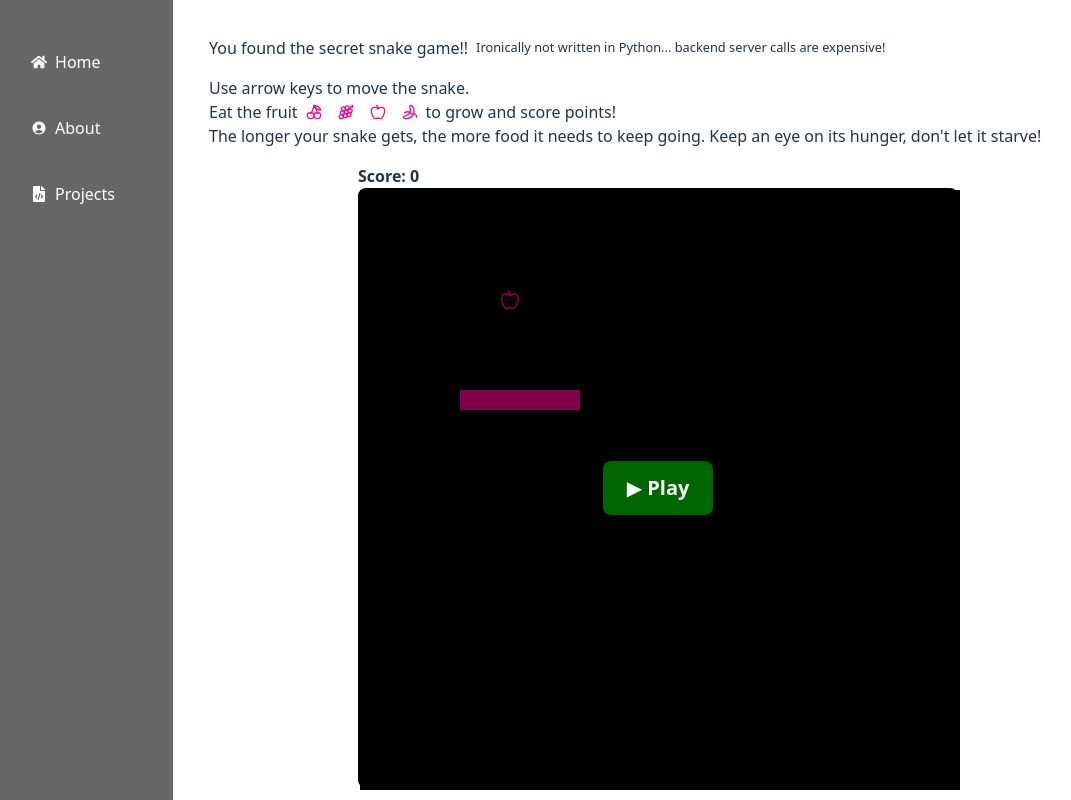
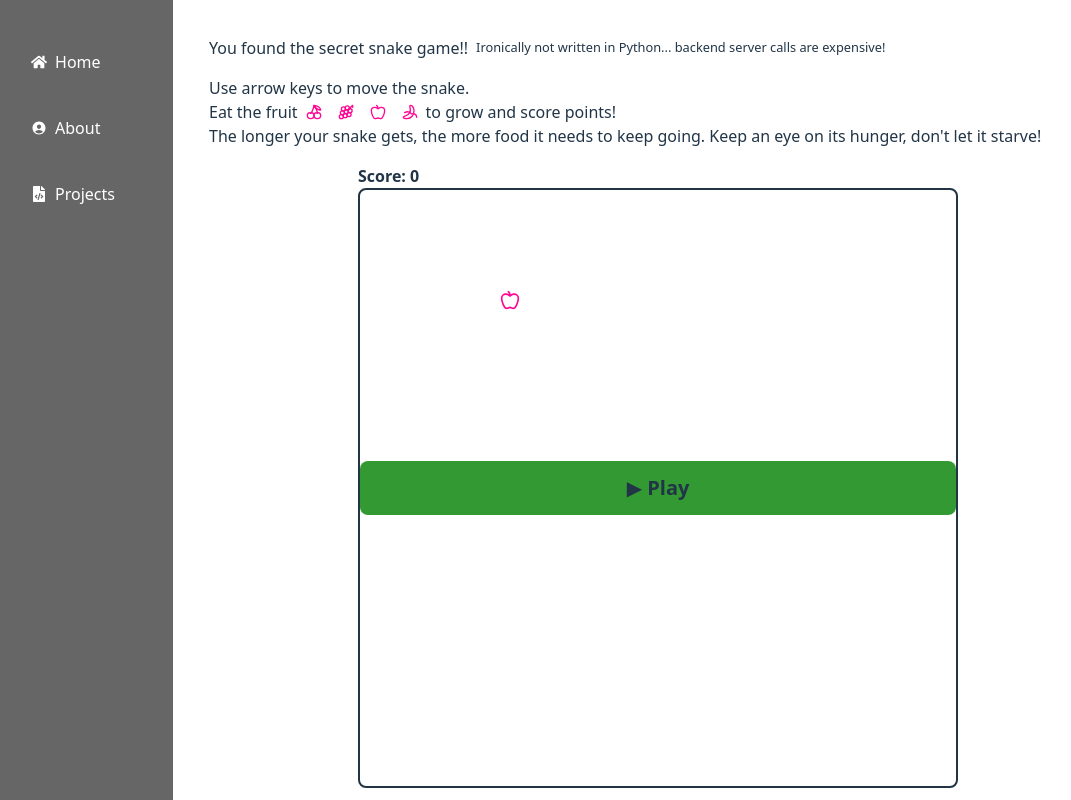
Before and after one commit to notangy/portfolio, a React (Vite) app: page /snake in a window 1280 px wide. Shown: the whole page, without its empty margins (27-1098 px from the left). Built offline with nearby package versions, Linux system fonts and the light colour scheme.

Commit message:
improve styling syntax

```diff
--- a/src/pages/IAM.tsx
+++ b/src/pages/IAM.tsx
@@ -38,7 +38,6 @@ const hexagonRows = chunk(hexagons, hexagonsPerRow);
 
 function Iam() {
   return (
-
     <div className="w-full h-full">
       <small>Last updated 08/2025</small>
       <h1>Who the devil are you?</h1>
@@ -56,10 +55,7 @@ function Iam() {
               {row.map((hex, index) => (
                 <div key={index} className="mx-1">
                   <Tooltip title={hex.tooltip} placement="top">
-                      <hex.icon
-                        className="items-center m-auto mt-8"
-                        size={30}
-                      />
+                    <hex.icon className="items-center m-auto mt-8" size={30} />
                   </Tooltip>
                 </div>
               ))}
@@ -69,8 +65,6 @@ function Iam() {
         <b>Fun facts!</b>
 
         <div className="m-[5px] block flex w-1/2">
-
-
           <ul className="list-disc m-4">
             <li>
               She graduated from Abertay Universtiy in 2020 with first class
@@ -82,14 +76,12 @@ function Iam() {
               She is interested in DevOps and is currently learning Java ☕️
             </li>
             <li>
-                Scared of spiders, but doesn't mind <a href="./snake">snakes</a>
-                .
+              Scared of spiders, but doesn't mind <a href="./snake">snakes.</a>
             </li>
           </ul>
         </div>
       </div>
     </div>
-
   );
 }
 
--- a/src/pages/snake.tsx
+++ b/src/pages/snake.tsx
@@ -20,7 +20,6 @@ const INITIAL_SNAKE_SIZE = 6; // initial length of the snake
 const INITIAL_SNAKE: Coord[] = [[10, 10]];
 
 for (let i = 1; i < INITIAL_SNAKE_SIZE; i++) {
-  if (i >= INITIAL_SNAKE_SIZE) break; // prevent out of bounds
   let coord: Coord = [10, 10 - i];
   INITIAL_SNAKE.push(coord);
 }
@@ -32,7 +31,7 @@ const ICON_SIZE = 20; // size of each food icon
 const fruits = [LuCherry, LuGrape, LuApple, LuBanana];
 
 // Keep track of how many fruits are on the board
-// Each fruit has 10 seconds to be eaten before it disappears
+// todo Each fruit has 10 seconds to be eaten before it disappears
 let fruitsOnBoard = [];
 
 function getRandomFoodPosition(snake: Coord[]): Coord {
@@ -123,7 +122,7 @@ const SnakeGame: React.FC = () => {
           return [wrappedHead, ...prev]; // grow snake
         }
 
-        // Move normally
+        // Move as normal
         return [wrappedHead, ...prev.slice(0, -1)];
       });
     }, 150);
@@ -189,15 +188,12 @@ const SnakeGame: React.FC = () => {
         </p>
 
         <div
+          className="grid relative rounded-[8px] border-[2px]"
           style={{
-            display: "grid",
             gridTemplateRows: `repeat(${BOARD_SIZE}, 20px)`,
             gridTemplateColumns: `repeat(${BOARD_SIZE}, 20px)`,
-            border: "2px solid black",
             width: BOARD_SIZE * 20,
             height: BOARD_SIZE * 20,
-            position: "relative",
-            borderRadius: "8px",
           }}
         >
           {[...Array(BOARD_SIZE * BOARD_SIZE)].map((_, idx) => {
@@ -211,12 +207,7 @@ const SnakeGame: React.FC = () => {
             return (
               <div
                 key={idx}
-                style={{
-                  width: 20,
-                  height: 20,
-                  boxSizing: "border-box",
-                  backgroundColor: isSnake ? "var(--neon-color)" : "black",
-                }}
+                className={`box-border w-20 h-20 bg-${isSnake ? "var(--neon-color)" : "black"}`}
               >
                 {isFood ? foodIcon : ""}
               </div>
@@ -226,20 +217,9 @@ const SnakeGame: React.FC = () => {
           {/* Overlay for play / restart */}
           {(!isPlaying || gameOver) && (
             <div
-              style={{
-                position: "absolute",
-                top: 0,
-                left: 0,
-                width: "100%",
-                height: "100%",
-                backgroundColor: "rgba(0, 0, 0, 0.5)",
-                display: "flex",
-                flexDirection: "column",
-                justifyContent: "center",
-                alignItems: "center",
-                zIndex: 10,
-                color: "white",
-              }}
+              className="absolute t-0 l-0 w-full h-full
+              bg-[rgba(0, 0, 0, 0.5)]
+              flex-col justify-center align-center flex"
             >
               {gameOver ? (
                 <>
@@ -254,7 +234,6 @@ const SnakeGame: React.FC = () => {
                       borderRadius: "8px",
                       border: "none",
                       backgroundColor: "rgba(255, 0, 0, 0.8)",
-                      color: "white",
                     }}
                   >
                     Restart
@@ -271,7 +250,7 @@ const SnakeGame: React.FC = () => {
                     borderRadius: "8px",
                     border: "none",
                     backgroundColor: "rgba(0, 128, 0, 0.8)",
-                    color: "white",
+
                   }}
                 >
                   ▶ Play
```
Lines whose indentation alone changed are shown as unchanged.
